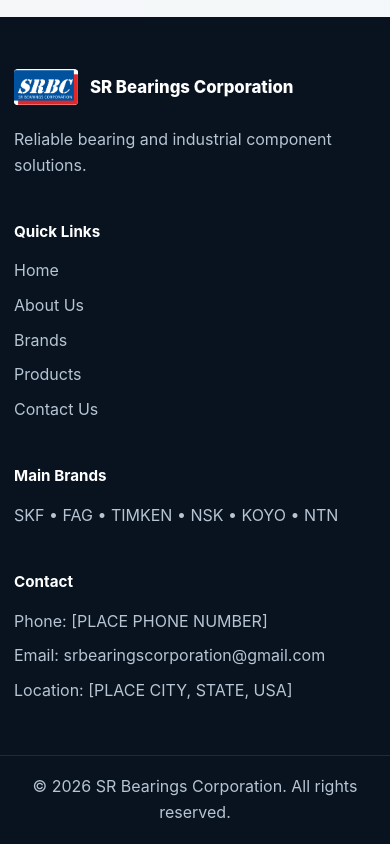
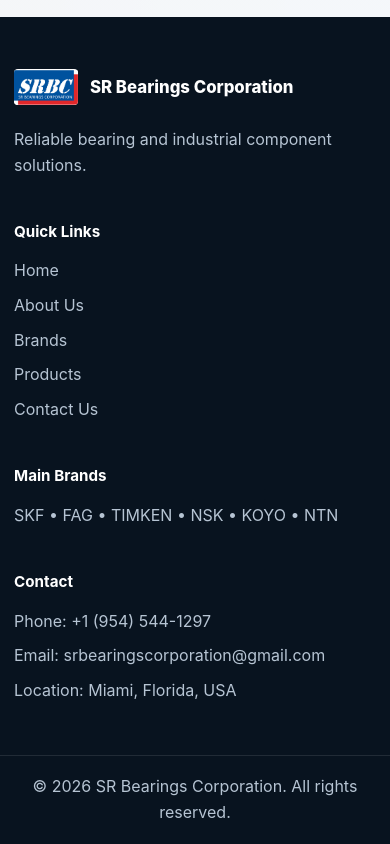
Before and after one commit to estebancorr/SRBR, a React (Vite) app: page / in a window 390 px wide. Shown: the part 5605-6449 px from the top of the page. Built offline with nearby package versions, Linux system fonts and the light colour scheme.

Commit message:
Update contact phone and location

```diff
--- a/src/App.jsx
+++ b/src/App.jsx
@@ -1,9 +1,9 @@
 import React, { useState } from 'react';
 
-const phone = '[PLACE PHONE NUMBER]';
+const phone = '+1 (954) 544-1297';
 const email = 'srbearingscorporation@gmail.com';
-const whatsappNumber = '[PLACE NUMBER WITHOUT SYMBOLS]';
-const location = '[PLACE CITY, STATE, USA]';
+const whatsappNumber = '19545441297';
+const location = 'Miami, Florida, USA';
 
 const navLinks = [
   { label: 'Home', href: '#home' },
```
